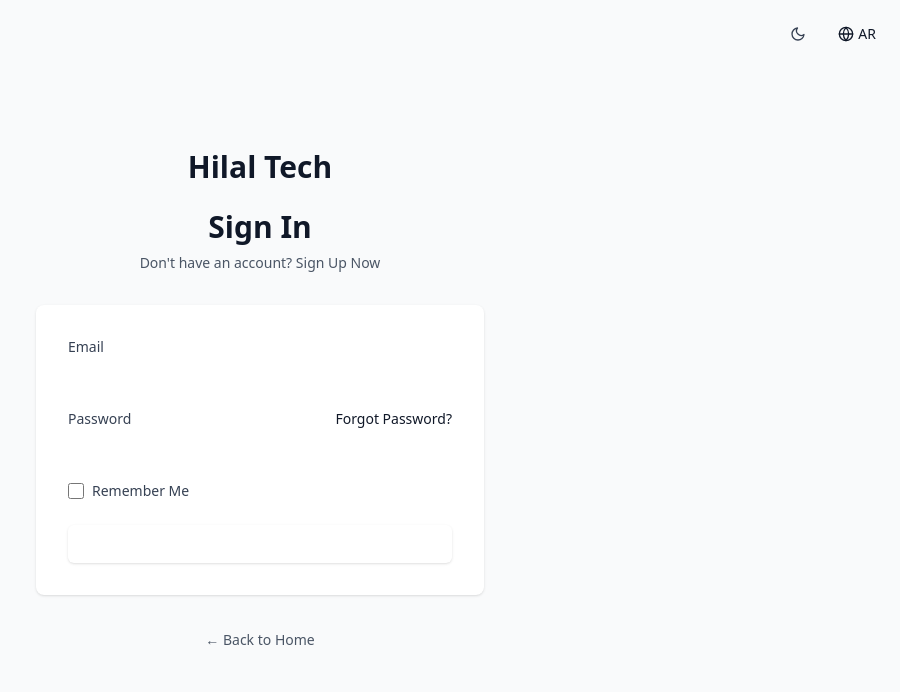
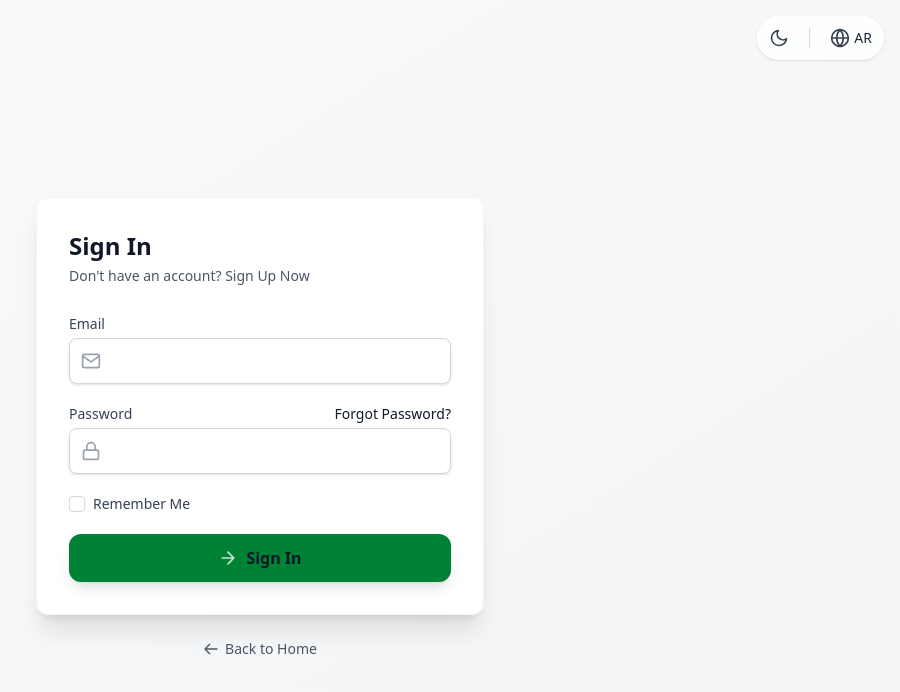
Before and after one commit to TaboorOnline/Website, a React (Vite) app: page /login in a window 1280 px wide. Shown: the top 692 px of the page, without its empty margins (380-1280 px from the left). Built offline with nearby package versions, Linux system fonts and the light colour scheme; no server answers.

Commit message:
feat: Revamp Login page with enhanced UI elements and animations

```diff
--- a/src/modules/auth/pages/Login.tsx
+++ b/src/modules/auth/pages/Login.tsx
@@ -8,7 +8,7 @@
 import { motion } from 'framer-motion';
 import { signIn } from '../../../app/supabaseClient';
 import { useTheme } from '../../../shared/hooks/useTheme';
-import { FiSun, FiMoon, FiGlobe } from 'react-icons/fi';
+import { FiSun, FiMoon, FiGlobe, FiMail, FiLock, FiCheck } from 'react-icons/fi';
 import { changeLanguage } from '../../../shared/utils/i18n';
 import { Language } from '../../../shared/types/types';
 
@@ -54,116 +54,178 @@
     }
   };
 
+  // Animation variants
+  const containerVariants = {
+    hidden: { opacity: 0 },
+    visible: {
+      opacity: 1,
+      transition: {
+        duration: 0.6,
+        when: "beforeChildren",
+        staggerChildren: 0.1
+      }
+    }
+  };
+
+  const itemVariants = {
+    hidden: { y: 20, opacity: 0 },
+    visible: { y: 0, opacity: 1, transition: { duration: 0.4 } }
+  };
+
   return (
-    <div className="min-h-screen flex flex-col items-center justify-center bg-gray-50 dark:bg-gray-900 p-4">
+    <div className="min-h-screen flex items-center justify-center bg-gradient-to-br from-gray-50 to-gray-100 dark:from-gray-900 dark:to-gray-800 p-4">
+      {/* Background Design Element */}
+      <div className="absolute inset-0 overflow-hidden pointer-events-none">
+        <div className="absolute -right-20 -top-20 w-96 h-96 rounded-full bg-primary-400/10 dark:bg-primary-600/10 blur-3xl"></div>
+        <div className="absolute -left-20 -bottom-20 w-96 h-96 rounded-full bg-primary-400/10 dark:bg-primary-600/10 blur-3xl"></div>
+      </div>
+
       {/* Theme and Language Toggles */}
-      <div className="absolute top-4 right-4 flex space-x-4">
+      <div className="absolute top-4 right-4 flex space-x-3 bg-white/80 dark:bg-gray-800/80 backdrop-blur-sm p-1 rounded-full shadow-sm z-10">
         <button
           onClick={toggleTheme}
-          className="p-2 rounded-full hover:bg-gray-200 dark:hover:bg-gray-800"
+          className="p-2 rounded-full hover:bg-gray-200 dark:hover:bg-gray-700 transition-colors"
           aria-label={theme === 'dark' ? t('theme.light') : t('theme.dark')}
         >
           {theme === 'dark' ? (
-            <FiSun className="text-yellow-400" />
+            <FiSun className="text-yellow-400 h-5 w-5" />
           ) : (
-            <FiMoon className="text-gray-700" />
+            <FiMoon className="text-gray-700 dark:text-gray-300 h-5 w-5" />
           )}
         </button>
 
+        <div className="w-px h-5 bg-gray-300 dark:bg-gray-700 my-auto"></div>
+
         <button
           onClick={toggleLanguage}
-          className="p-2 rounded-full hover:bg-gray-200 dark:hover:bg-gray-800 flex items-center"
+          className="p-2 rounded-full hover:bg-gray-200 dark:hover:bg-gray-700 transition-colors flex items-center"
           aria-label={i18n.language === 'en' ? t('language.arabic') : t('language.english')}
         >
-          <FiGlobe className="mr-1" />
-          <span className="text-sm font-medium">
+          <FiGlobe className="h-5 w-5 text-gray-700 dark:text-gray-300" />
+          <span className="ml-1 text-sm font-medium text-gray-800 dark:text-gray-200">
             {i18n.language === 'en' ? 'AR' : 'EN'}
           </span>
         </button>
       </div>
 
       <motion.div
-        initial={{ opacity: 0, y: 20 }}
-        animate={{ opacity: 1, y: 0 }}
-        transition={{ duration: 0.5 }}
-        className="w-full max-w-md"
+        initial="hidden"
+        animate="visible"
+        variants={containerVariants}
+        className="w-full max-w-md relative z-10"
       >
-        <div className="text-center mb-8">
-          <Link to="/" className="inline-block">
-            <h2 className="text-3xl font-bold text-primary-600 dark:text-primary-400">Hilal Tech</h2>
+        <motion.div variants={itemVariants} className="text-center mb-6">
+          <Link to="/" className="inline-block group">
+            <h2 className="text-3xl font-bold bg-gradient-to-r from-primary-600 to-primary-400 bg-clip-text text-transparent dark:from-primary-400 dark:to-primary-300 group-hover:scale-105 transition-transform">
+              Hilal Tech
+            </h2>
           </Link>
-          <h1 className="mt-6 text-3xl font-bold text-gray-900 dark:text-white">
+        </motion.div>
+
+        <div className="relative">
+          <motion.div
+            variants={itemVariants}
+            className="bg-white dark:bg-gray-800 rounded-xl shadow-xl overflow-hidden backdrop-blur-sm border border-gray-100 dark:border-gray-700"
+          >
+            <div className="px-8 pt-8 pb-1">
+              <h1 className="text-2xl font-bold text-gray-900 dark:text-white mb-1">
                 {t('auth.signIn')}
               </h1>
-          <p className="mt-2 text-sm text-gray-600 dark:text-gray-400">
+              <p className="text-sm text-gray-600 dark:text-gray-400">
                 {t('auth.orSignUp')}{' '}
-            <Link to="/register" className="font-medium text-primary-600 hover:text-primary-500 dark:text-primary-400">
+                <Link to="/register" className="font-medium text-primary-600 hover:text-primary-500 dark:text-primary-400 hover:underline">
                   {t('auth.signUpNow')}
                 </Link>
               </p>
             </div>
 
-        <div className="bg-white dark:bg-gray-800 shadow rounded-lg p-8">
+            <div className="p-8 pt-6">
               {error && (
-            <div className="mb-4 p-3 bg-red-50 dark:bg-red-900/30 text-red-700 dark:text-red-300 rounded-md text-sm">
-              {t(error) || error}
+                <motion.div
+                  initial={{ opacity: 0, y: -10 }}
+                  animate={{ opacity: 1, y: 0 }}
+                  className="mb-6 p-3 bg-red-50 dark:bg-red-900/30 text-red-700 dark:text-red-300 rounded-lg text-sm flex items-start"
+                >
+                  <div className="flex-shrink-0 mr-2 mt-0.5">
+                    <svg xmlns="http://www.w3.org/2000/svg" className="h-5 w-5" viewBox="0 0 20 20" fill="currentColor">
+                      <path fillRule="evenodd" d="M10 18a8 8 0 100-16 8 8 0 000 16zM8.707 7.293a1 1 0 00-1.414 1.414L8.586 10l-1.293 1.293a1 1 0 101.414 1.414L10 11.414l1.293 1.293a1 1 0 001.414-1.414L11.414 10l1.293-1.293a1 1 0 00-1.414-1.414L10 8.586 8.707 7.293z" clipRule="evenodd" />
+                    </svg>
                   </div>
+                  <div>{t(error) || error}</div>
+                </motion.div>
               )}
 
-          <form onSubmit={handleSubmit(onSubmit)} className="space-y-6">
+              <form onSubmit={handleSubmit(onSubmit)} className="space-y-5">
                 <div>
-              <label htmlFor="email" className="block text-sm font-medium text-gray-700 dark:text-gray-300">
+                  <label htmlFor="email" className="block text-sm font-medium text-gray-700 dark:text-gray-300 mb-1">
                     {t('auth.email')}
                   </label>
-              <div className="mt-1">
+                  <div className="relative">
+                    <div className="absolute inset-y-0 left-0 pl-3 flex items-center pointer-events-none">
+                      <FiMail className="h-5 w-5 text-gray-400" />
+                    </div>
                     <input
                       id="email"
                       type="email"
                       autoComplete="email"
-                  className="input w-full"
+                      className={`block w-full pl-10 pr-3 py-2.5 border ${errors.email ? 'border-red-300 dark:border-red-600' : 'border-gray-300 dark:border-gray-600'} rounded-lg shadow-sm outline-none focus:border-green-700 bg-white dark:bg-gray-700 text-gray-900 dark:text-white`}
                       {...register('email')}
                     />
+                  </div>
                   {errors.email && (
-                  <p className="mt-1 text-sm text-red-600 dark:text-red-400">
+                    <p className="mt-1.5 text-sm text-red-600 dark:text-red-400 flex items-center">
+                      <svg xmlns="http://www.w3.org/2000/svg" className="h-4 w-4 mr-1" viewBox="0 0 20 20" fill="currentColor">
+                        <path fillRule="evenodd" d="M18 10a8 8 0 11-16 0 8 8 0 0116 0zm-7 4a1 1 0 11-2 0 1 1 0 012 0zm-1-9a1 1 0 00-1 1v4a1 1 0 102 0V6a1 1 0 00-1-1z" clipRule="evenodd" />
+                      </svg>
                       {t(errors.email.message || '')}
                     </p>
                   )}
                 </div>
-            </div>
 
                 <div>
-              <div className="flex items-center justify-between">
+                  <div className="flex items-center justify-between mb-1">
                     <label htmlFor="password" className="block text-sm font-medium text-gray-700 dark:text-gray-300">
                       {t('auth.password')}
                     </label>
-                <Link to="/forgot-password" className="text-sm font-medium text-primary-600 hover:text-primary-500 dark:text-primary-400">
+                    <Link to="/forgot-password" className="text-sm font-medium text-primary-600 hover:text-primary-500 dark:text-primary-400 hover:underline">
                       {t('auth.forgot')}
                     </Link>
                   </div>
-              <div className="mt-1">
+                  <div className="relative">
+                    <div className="absolute inset-y-0 left-0 pl-3 flex items-center pointer-events-none">
+                      <FiLock className="h-5 w-5 text-gray-400" />
+                    </div>
                     <input
                       id="password"
                       type="password"
                       autoComplete="current-password"
-                  className="input w-full"
+                      className={`block w-full pl-10 pr-3 py-2.5 border ${errors.password ? 'border-red-300 dark:border-red-600' : 'border-gray-300 dark:border-gray-600'} rounded-lg shadow-sm outline-none focus:border-green-700 bg-white dark:bg-gray-700 text-gray-900 dark:text-white`}
                       {...register('password')}
                     />
+                  </div>
                   {errors.password && (
-                  <p className="mt-1 text-sm text-red-600 dark:text-red-400">
+                    <p className="mt-1.5 text-sm text-red-600 dark:text-red-400 flex items-center">
+                      <svg xmlns="http://www.w3.org/2000/svg" className="h-4 w-4 mr-1" viewBox="0 0 20 20" fill="currentColor">
+                        <path fillRule="evenodd" d="M18 10a8 8 0 11-16 0 8 8 0 0116 0zm-7 4a1 1 0 11-2 0 1 1 0 012 0zm-1-9a1 1 0 00-1 1v4a1 1 0 102 0V6a1 1 0 00-1-1z" clipRule="evenodd" />
+                      </svg>
                       {t(errors.password.message || '')}
                     </p>
                   )}
                 </div>
-            </div>
 
                 <div className="flex items-center">
+                  <div className="relative inline-block cursor-pointer">
                     <input
                       id="remember-me"
                       type="checkbox"
-                className="h-4 w-4 text-primary-600 focus:ring-primary-500 border-gray-300 rounded"
+                      className="peer opacity-0 absolute h-4 w-4"
                       {...register('rememberMe')}
                     />
-              <label htmlFor="remember-me" className="ml-2 block text-sm text-gray-700 dark:text-gray-300">
+                    <div className="h-4 w-4 border border-gray-300 dark:border-gray-600 rounded peer-checked:bg-primary-500 peer-checked:border-primary-500 transition-colors flex items-center justify-center">
+                      <FiCheck className="h-3 w-3 text-white hidden peer-checked:block" />
+                    </div>
+                  </div>
+                  <label htmlFor="remember-me" className="ml-2 block text-sm text-gray-700 dark:text-gray-300 select-none">
                     {t('auth.rememberMe')}
                   </label>
                 </div>
@@ -171,29 +233,58 @@
                 <div>
                     <button
                     type="submit"
-                className="w-full flex justify-center py-2 px-4 border border-transparent rounded-md shadow-sm text-sm font-medium text-white bg-primary-600 hover:bg-primary-700 focus:outline-none focus:ring-2 focus:ring-offset-2 focus:ring-primary-500 disabled:opacity-50 disabled:cursor-not-allowed"
+                    className={`
+                      w-full flex justify-center items-center py-3 px-4
+                      rounded-xl shadow-lg text-base font-semibold
+                      bg-gradient-to-r from-primary-600 to-primary-400
+                      hover:from-primary-700 hover:to-primary-500
+                      bg-green-700
+                      disabled:opacity-60 disabled:cursor-not-allowed
+                      transition-all duration-200
+                      group
+                      relative
+                      overflow-hidden
+                    `}
                     disabled={isLoading}
                     >
+                    <span
+                      className={`
+                      absolute inset-0 opacity-0 group-hover:opacity-100
+                      bg-white/10 pointer-events-none transition-opacity duration-300
+                      `}
+                    ></span>
                     {isLoading ? (
                       <>
-                    <svg className="animate-spin -ml-1 mr-2 h-4 w-4 text-white" xmlns="http://www.w3.org/2000/svg" fill="none" viewBox="0 0 24 24">
+                      <svg className="animate-spin -ml-1 mr-2 h-5 w-5 text-white" xmlns="http://www.w3.org/2000/svg" fill="none" viewBox="0 0 24 24">
                         <circle className="opacity-25" cx="12" cy="12" r="10" stroke="currentColor" strokeWidth="4"></circle>
                         <path className="opacity-75" fill="currentColor" d="M4 12a8 8 0 018-8V0C5.373 0 0 5.373 0 12h4zm2 5.291A7.962 7.962 0 014 12H0c0 3.042 1.135 5.824 3 7.938l3-2.647z"></path>
                       </svg>
                       {t('auth.signingIn')}
                       </>
                     ) : (
-                  t('auth.signIn')
+                      <>
+                      <span className="mr-2 flex items-center justify-center">
+                        <svg className="h-5 w-5 text-white opacity-80 group-hover:scale-110 transition-transform duration-200" fill="none" stroke="currentColor" strokeWidth={2} viewBox="0 0 24 24">
+                        <path strokeLinecap="round" strokeLinejoin="round" d="M5 12h14M12 5l7 7-7 7" />
+                        </svg>
+                      </span>
+                      {t('auth.signIn')}
+                      </>
                     )}
                     </button>
                 </div>
               </form>
             </div>
+          </motion.div>
 
-        <div className="mt-8 text-center">
-          <Link to="/" className="text-sm font-medium text-gray-600 hover:text-gray-500 dark:text-gray-400">
-            &larr; {t('auth.backToHome')}
+          <motion.div variants={itemVariants} className="mt-6 text-center">
+            <Link to="/" className="text-sm font-medium text-gray-600 hover:text-gray-900 dark:text-gray-400 dark:hover:text-gray-300 inline-flex items-center group">
+              <svg xmlns="http://www.w3.org/2000/svg" className="h-4 w-4 mr-1.5 group-hover:-translate-x-1 transition-transform" fill="none" viewBox="0 0 24 24" stroke="currentColor">
+                <path strokeLinecap="round" strokeLinejoin="round" strokeWidth={2} d="M10 19l-7-7m0 0l7-7m-7 7h18" />
+              </svg>
+              {t('auth.backToHome')}
             </Link>
+          </motion.div>
         </div>
       </motion.div>
     </div>
```
Lines whose indentation alone changed are shown as unchanged.
